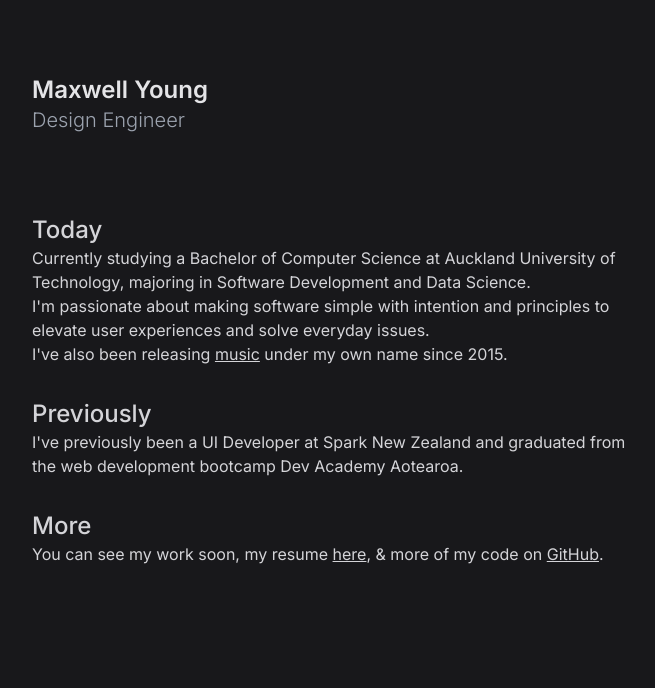
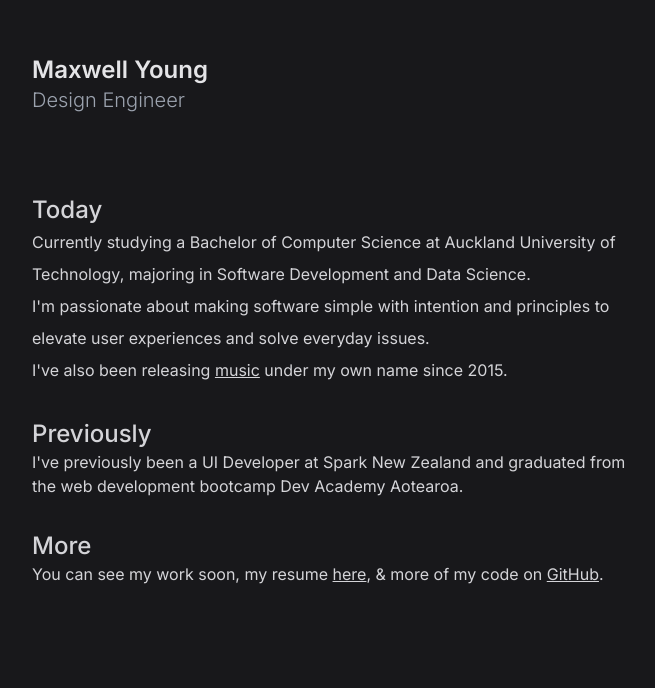
Before and after one commit to maxwellyoung/dev.maxwellyoung.info, a Next.js app: page / in a window 1280 px wide. Shown: the part 112-800 px from the top of the page, without its empty margins (304-959 px from the left). Built offline with nearby package versions, Linux system fonts and the light colour scheme.

Commit message:
looser lineheight

```diff
--- a/src/app/page.tsx
+++ b/src/app/page.tsx
@@ -15,7 +15,7 @@ export default function Home() {
             <p className="text-xl font-light text-gray-400">Design Engineer</p>
           </header>
 
-          <div>
+          <div className="leading-loose">
             <h2 className="text-2xl font-medium">Today</h2>
             <p>
               Currently studying a Bachelor of Computer Science at Auckland
```
